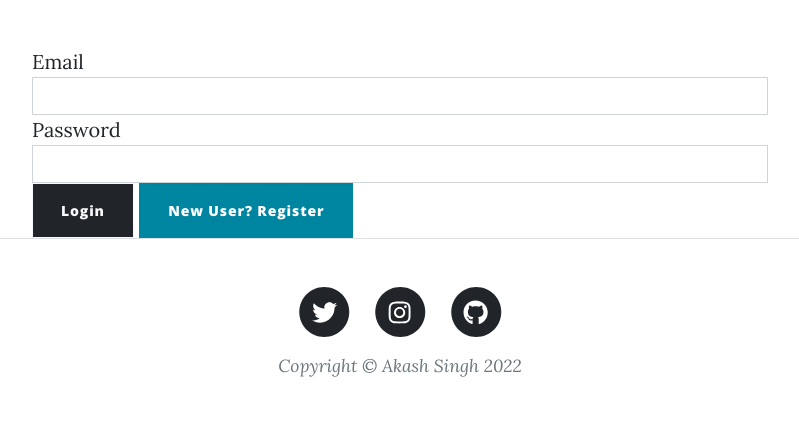
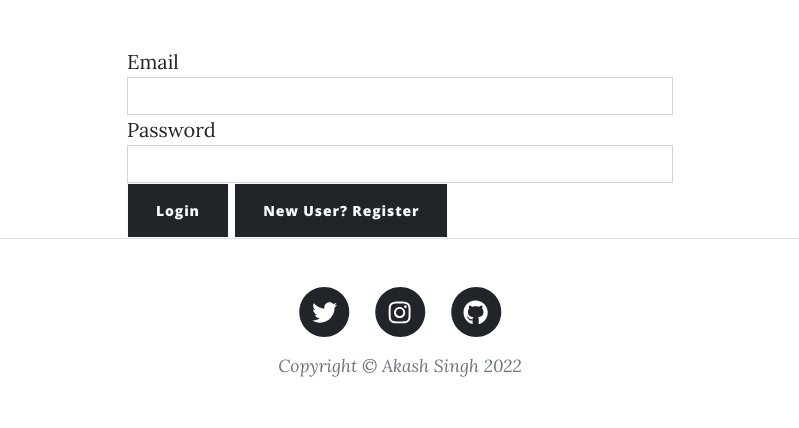
Before and after one commit to SkySingh04/Gen-Z-Diaries, a Flask app: page /login in a window 1280 px wide. Shown: the part 533-961 px from the top of the page, without its empty margins (240-1039 px from the left). Run offline with Flask 3, Linux system fonts and the light colour scheme; some libraries are stand-ins or nearby versions.

Commit message:
Update login.html

```diff
--- a/templates/login.html
+++ b/templates/login.html
@@ -45,8 +45,8 @@
             {% endwith %}
         <div class="container">
             <div class="row">
-            <div class="col-lg-8 col-md-10 mx-auto">
-                {{wtf.render_form(form,novalidate=True, button_map={"submit": "dark btn-outline-light"})}}
+            <div class="col-lg-6 col-md-10 mx-auto">
+                {{wtf.render_form(form,novalidate=True, button_map={"submit": "dark btn-outline-light","register":"dark btn-outline-light"})}}
             </div>
             </div>
         </div>
```
